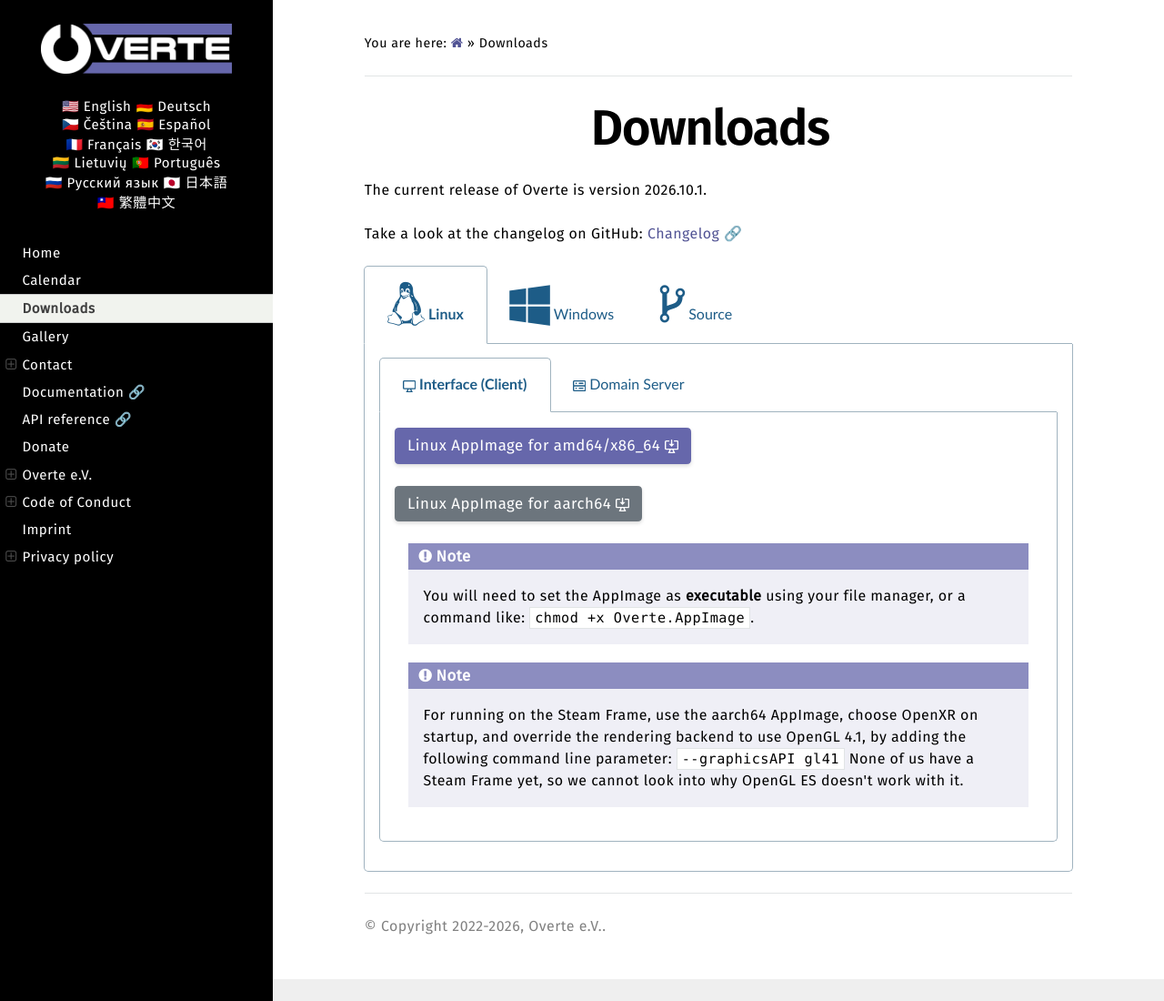
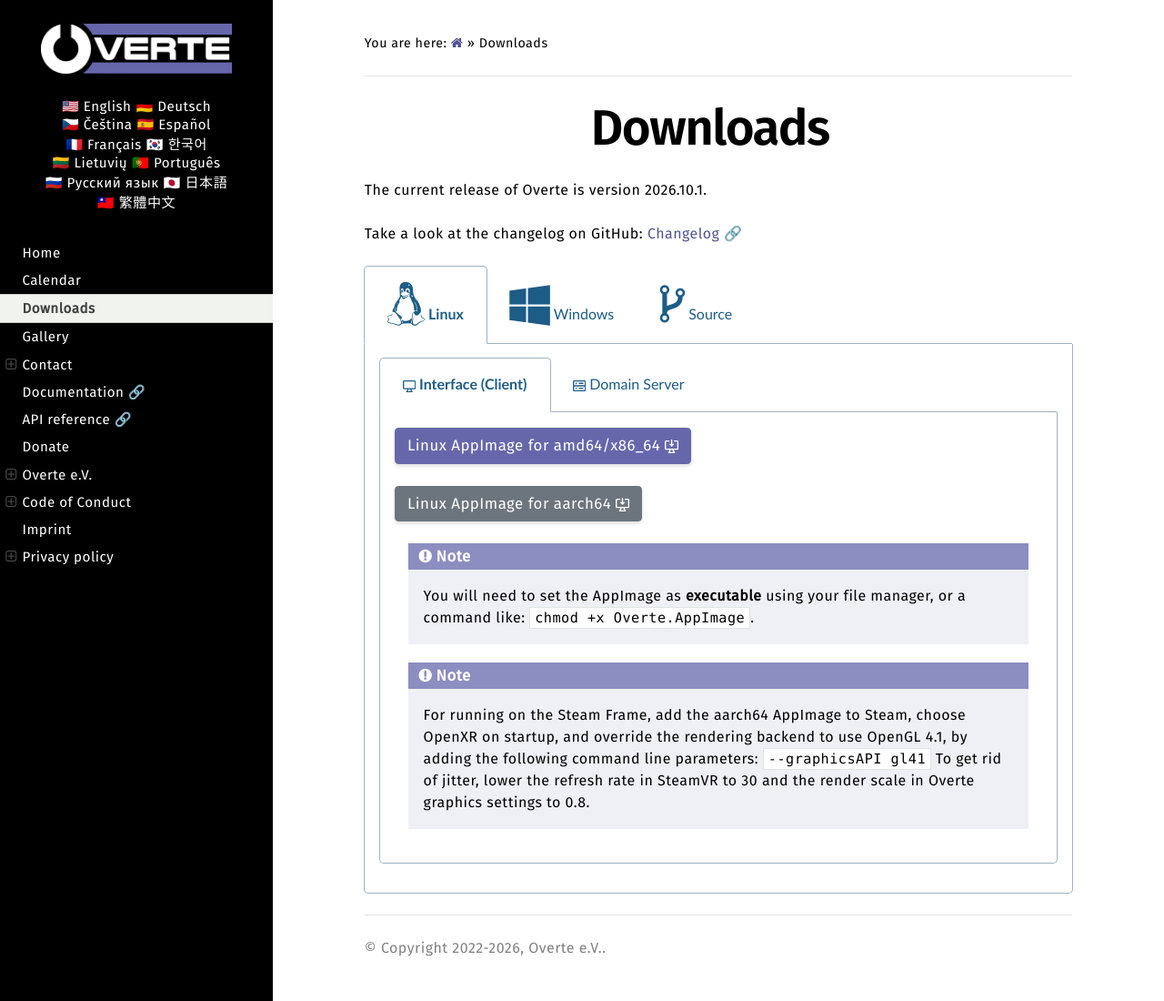
Before and after one commit to overte-org/overte-website-sphinx, a Sphinx documentation site: the page built from source/downloads.rst, in a window 1280 px wide and 1100 px high. Shown: the whole window at 91% size. Built offline with Sphinx 7.4.7 and the Read the Docs theme 3.1.0, drawn with Linux system fonts in a browser that asks for light colours.

Commit message:
Add more Steam Frame specific instructions.

```diff
--- a/source/downloads.rst
+++ b/source/downloads.rst
@@ -35,8 +35,8 @@ Take a look at the changelog on GitHub: `Changelog 🔗 <https://github.com/over
 
                 .. note::
 
-                    For running on the Steam Frame, use the aarch64 AppImage, choose OpenXR on startup, and override the rendering backend to use OpenGL 4.1, by adding the following command line parameter: ``--graphicsAPI gl41``
-                    None of us have a Steam Frame yet, so we cannot look into why OpenGL ES doesn't work with it.
+                    For running on the Steam Frame, add the aarch64 AppImage to Steam, choose OpenXR on startup, and override the rendering backend to use OpenGL 4.1, by adding the following command line parameters: ``--graphicsAPI gl41``
+                    To get rid of jitter, lower the refresh rate in SteamVR to 30 and the render scale in Overte graphics settings to 0.8.
 
             .. tab:: :octicon:`server;0.9em;` Domain Server
 
```
